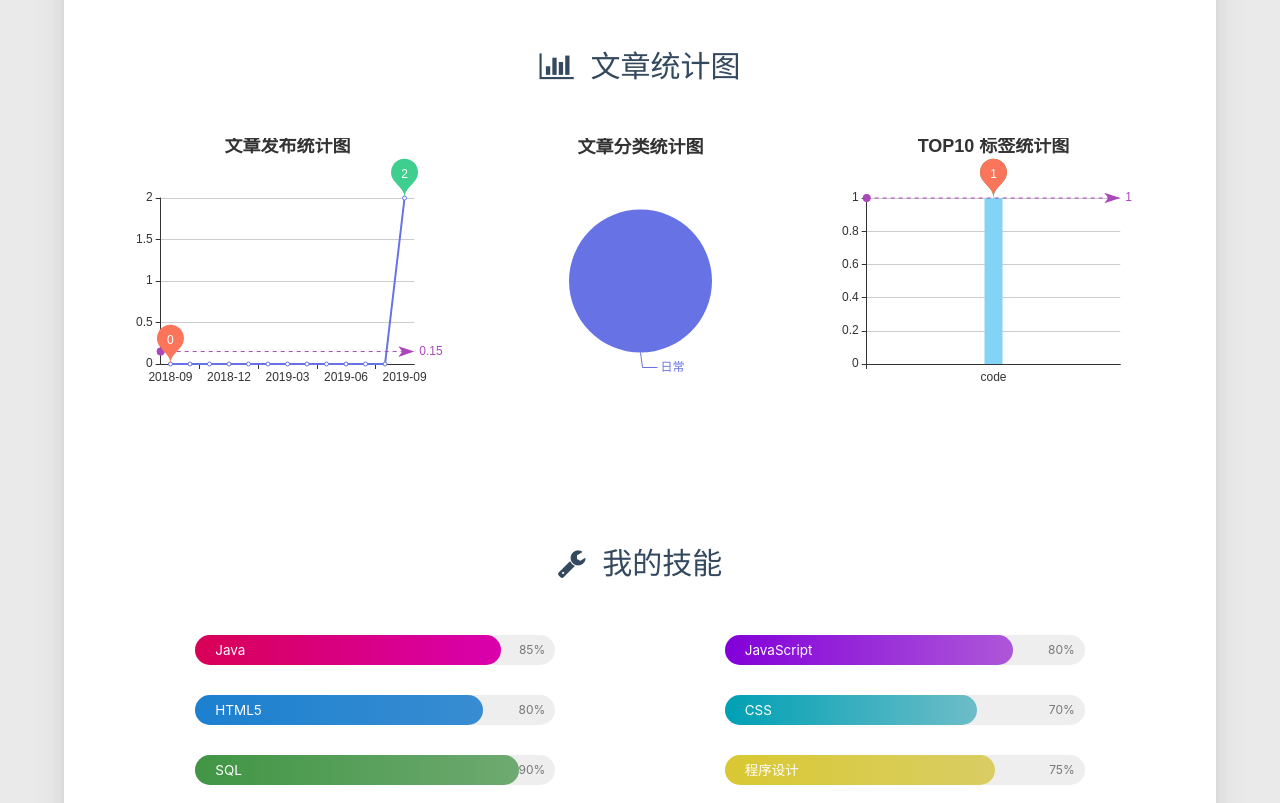
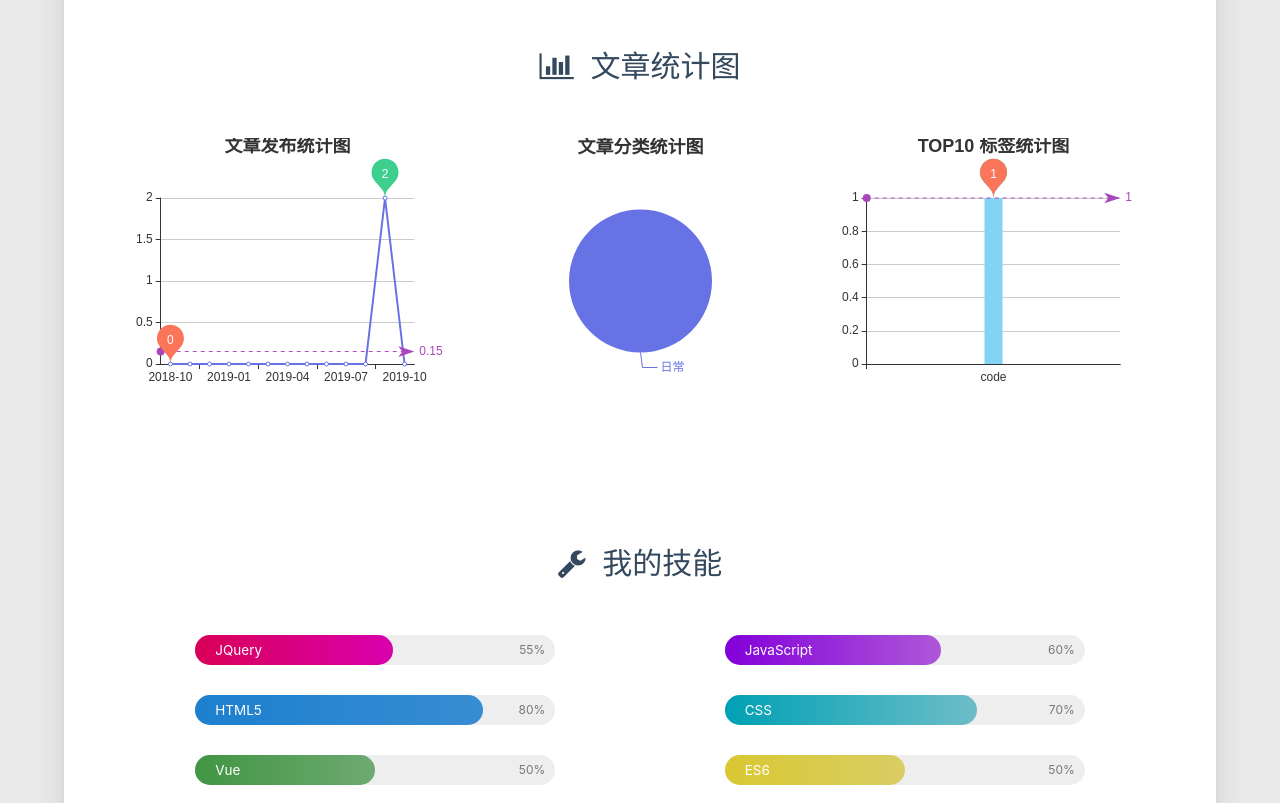
Before and after one commit to Zoescat/Zoescat.github.io, a plain HTML site: page about/index.html in a window 1280 px wide. Shown: the part 860-1663 px from the top of the page. Drawn offline with Linux system fonts and the light colour scheme; some packages are replaced by stand-ins of ours; a script that the page names is missing; files whose address does not match are found by name.

Commit message:
Site updated: 2019-10-07 00:49:14

```diff
--- a/2019/09/04/hello-world/index.html
+++ b/2019/09/04/hello-world/index.html
@@ -14,7 +14,7 @@
     <meta name="apple-mobile-web-app-capable" content="yes">
     <meta name="apple-mobile-web-app-status-bar-style" content="black-translucent">
     <title>Hello World | 张兮兮</title>
-    <link rel="icon" type="image/png" href="/favicon.png">
+    <link rel="icon" type="image/x-icon, image/vnd.microsoft.icon" href="/favicon.ico">
 
     <link rel="stylesheet" type="text/css" href="/libs/awesome/css/font-awesome.min.css">
     <link rel="stylesheet" type="text/css" href="/libs/materialize/materialize.min.css">
--- a/about/index.html
+++ b/about/index.html
@@ -14,7 +14,7 @@
     <meta name="apple-mobile-web-app-capable" content="yes">
     <meta name="apple-mobile-web-app-status-bar-style" content="black-translucent">
     <title>关于 | 张兮兮</title>
-    <link rel="icon" type="image/png" href="/favicon.png">
+    <link rel="icon" type="image/x-icon, image/vnd.microsoft.icon" href="/favicon.ico">
 
     <link rel="stylesheet" type="text/css" href="/libs/awesome/css/font-awesome.min.css">
     <link rel="stylesheet" type="text/css" href="/libs/materialize/materialize.min.css">
@@ -456,7 +456,7 @@ $('.bg-cover').css('background-image', 'url(/medias/banner/' + new Date().getDay
         },
         xAxis: {
             type: 'category',
-            data: ["2018-09","2018-10","2018-11","2018-12","2019-01","2019-02","2019-03","2019-04","2019-05","2019-06","2019-07","2019-08","2019-09"]
+            data: ["2018-10","2018-11","2018-12","2019-01","2019-02","2019-03","2019-04","2019-05","2019-06","2019-07","2019-08","2019-09","2019-10"]
         },
         yAxis: {
             type: 'value',
@@ -466,7 +466,7 @@ $('.bg-cover').css('background-image', 'url(/medias/banner/' + new Date().getDay
                 name: '文章篇数',
                 type: 'line',
                 color: ['#6772e5'],
-                data: [0,0,0,0,0,0,0,0,0,0,0,0,2],
+                data: [0,0,0,0,0,0,0,0,0,0,0,2,0],
                 markPoint: {
                     symbolSize: 45,
                     color: ['#fa755a','#3ecf8e','#82d3f4'],
@@ -589,10 +589,10 @@ $('.bg-cover').css('background-image', 'url(/medias/banner/' + new Date().getDay
         <div class="col s12 m6 l6" data-aos="fade-up">
             <div class="skillbar">
                 <div class="skillbar-title"
-                     style="background: linear-gradient(to right, #FF0066 0%, #FF00CC 100%); width: 85%">
-                    <span>Java</span>
+                     style="background: linear-gradient(to right, #FF0066 0%, #FF00CC 100%); width: 55%">
+                    <span>JQuery</span>
                 </div>
-                <div class="skill-bar-percent">85%</div>
+                <div class="skill-bar-percent">55%</div>
             </div>
         </div>
 
@@ -600,10 +600,10 @@ $('.bg-cover').css('background-image', 'url(/medias/banner/' + new Date().getDay
         <div class="col s12 m6 l6" data-aos="fade-up">
             <div class="skillbar">
                 <div class="skillbar-title"
-                     style="background: linear-gradient(to right, #9900FF 0%, #CC66FF 100%); width: 80%">
+                     style="background: linear-gradient(to right, #9900FF 0%, #CC66FF 100%); width: 60%">
                     <span>JavaScript</span>
                 </div>
-                <div class="skill-bar-percent">80%</div>
+                <div class="skill-bar-percent">60%</div>
             </div>
         </div>
 
@@ -633,10 +633,10 @@ $('.bg-cover').css('background-image', 'url(/medias/banner/' + new Date().getDay
         <div class="col s12 m6 l6" data-aos="fade-up">
             <div class="skillbar">
                 <div class="skillbar-title"
-                     style="background: linear-gradient(to right, #4CAF50 0%, #81C784 100%); width: 90%">
-                    <span>SQL</span>
+                     style="background: linear-gradient(to right, #4CAF50 0%, #81C784 100%); width: 50%">
+                    <span>Vue</span>
                 </div>
-                <div class="skill-bar-percent">90%</div>
+                <div class="skill-bar-percent">50%</div>
             </div>
         </div>
 
@@ -644,10 +644,10 @@ $('.bg-cover').css('background-image', 'url(/medias/banner/' + new Date().getDay
         <div class="col s12 m6 l6" data-aos="fade-up">
             <div class="skillbar">
                 <div class="skillbar-title"
-                     style="background: linear-gradient(to right, #FFEB3B 0%, #FFF176 100%); width: 75%">
-                    <span>程序设计</span>
+                     style="background: linear-gradient(to right, #FFEB3B 0%, #FFF176 100%); width: 50%">
+                    <span>ES6</span>
                 </div>
-                <div class="skill-bar-percent">75%</div>
+                <div class="skill-bar-percent">50%</div>
             </div>
         </div>
 
```
Also changed, not shown: 2019/09/05/first-arcitle/index.html (+1 -1 lines), archives/2019/09/index.html (+3 -3 lines), archives/2019/index.html (+3 -3 lines), archives/index.html (+3 -3 lines), categories/index.html (+1 -1 lines), categories/日常/index.html (+1 -1 lines), friends/index.html (+1 -1 lines), index.html (+1 -1 lines), tags/code/index.html (+1 -1 lines), tags/index.html (+1 -1 lines), favicon .ico (added).
